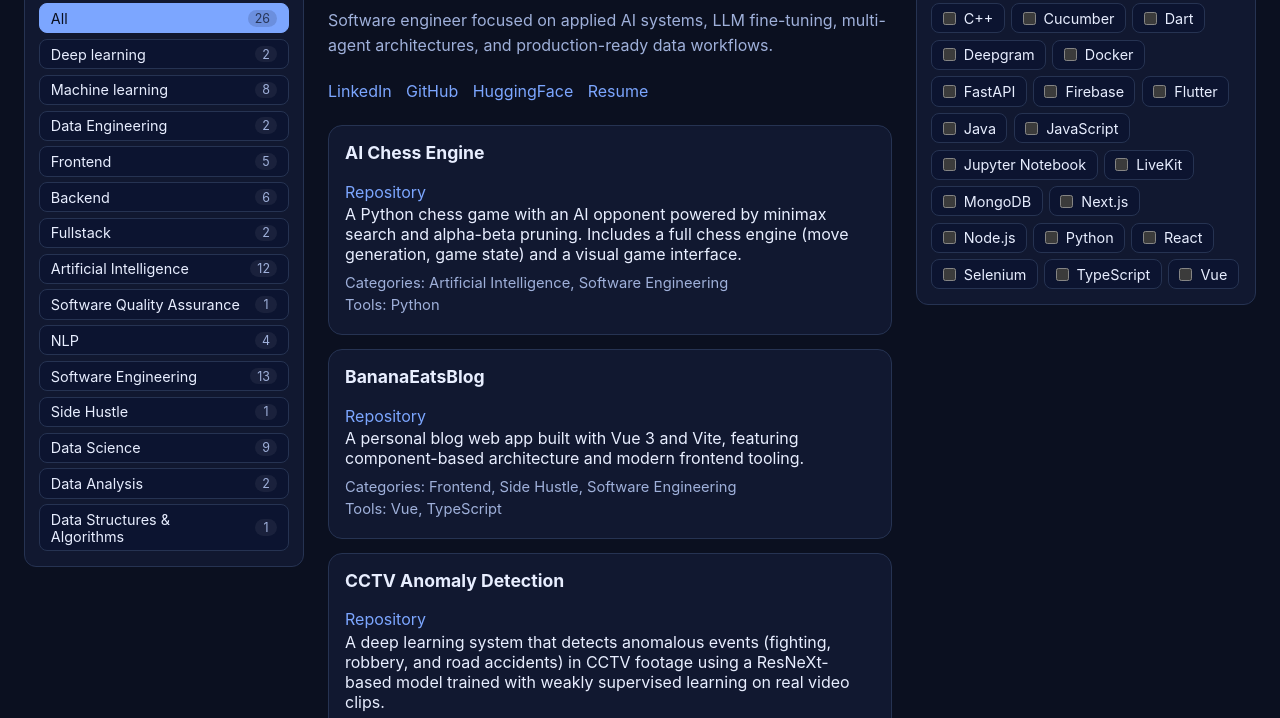
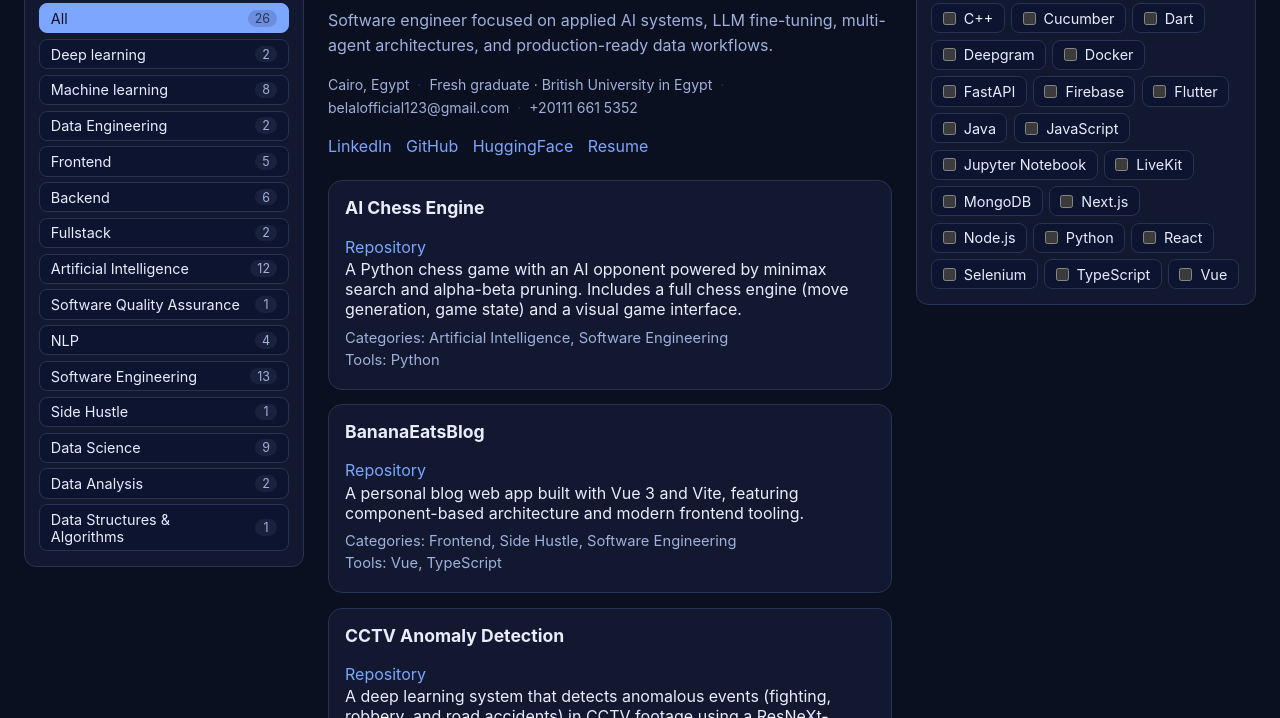
Before and after one commit to Belaleatsbanana/Belaleatsbanana.github.io, a website with bundled scripts: page index.html in a window 1280 px wide. Shown: the part 73-791 px from the top of the page. Built offline with nearby package versions, Linux system fonts and the light colour scheme.

Commit message:
Add contact info and location to profile header
Co-Authored-By: Claude Sonnet 4.6 <noreply@anthropic.com>

```diff
--- a/index.html
+++ b/index.html
@@ -39,6 +39,15 @@
             Software engineer focused on applied AI systems, LLM fine-tuning, multi-agent architectures,
             and production-ready data workflows.
           </p>
+          <div class="profile-meta">
+            <span>Cairo, Egypt</span>
+            <span class="meta-dot">·</span>
+            <span>Fresh graduate · British University in Egypt</span>
+            <span class="meta-dot">·</span>
+            <a href="mailto:belalofficial123@gmail.com">belalofficial123@gmail.com</a>
+            <span class="meta-dot">·</span>
+            <a href="tel:+201116615352">+20111 661 5352</a>
+          </div>
           <div class="profile-links">
             <a href="https://linkedin.com/in/belal-taha-25060a263" target="_blank" rel="noreferrer">LinkedIn</a>
             <a href="https://github.com/Belaleatsbanana" target="_blank" rel="noreferrer">GitHub</a>
--- a/styles.css
+++ b/styles.css
@@ -72,11 +72,34 @@ body {
   overflow-wrap: anywhere;
 }
 
+.profile-meta {
+  display: flex;
+  flex-wrap: wrap;
+  align-items: center;
+  gap: 0.4rem 0.5rem;
+  font-size: 0.88rem;
+  color: var(--muted);
+  margin-top: 0.5rem;
+}
+
+.profile-meta a {
+  color: var(--muted);
+}
+
+.profile-meta a:hover {
+  color: var(--accent);
+}
+
+.meta-dot {
+  color: var(--border);
+  user-select: none;
+}
+
 .profile-links {
   display: flex;
   flex-wrap: wrap;
   gap: 0.9rem;
-  margin-top: 0.85rem;
+  margin-top: 0.6rem;
 }
 
 /* ── Mobile filter toggle button (hidden on desktop) ── */
```
